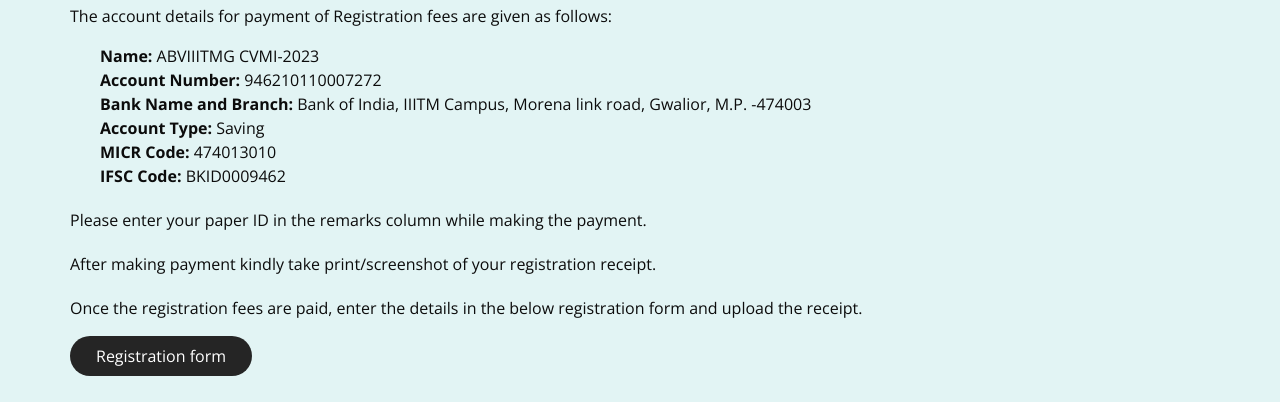
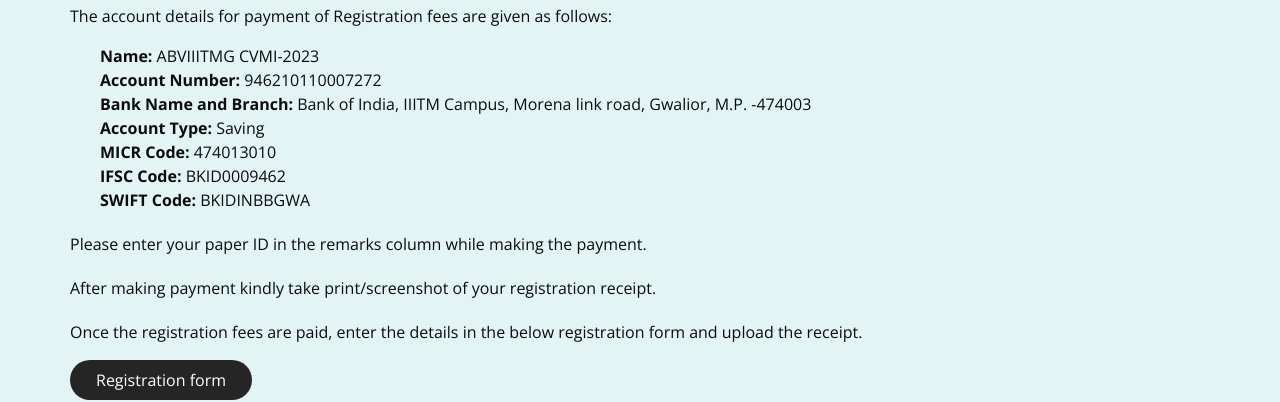
Before and after one commit to PradhumnAgarwal/cvmi-2023, a plain HTML site: page registration.html in a window 1280 px wide. Shown: the part 434-836 px from the top of the page. Drawn offline with nearby package versions, Linux system fonts and the light colour scheme.

Commit message:
SWIFT CODE

```diff
--- a/registration.html
+++ b/registration.html
@@ -199,6 +199,8 @@
                 <span><b>MICR Code:</b> 474013010</span>
                 <br />
                 <span><b>IFSC Code:</b> BKID0009462</span>
+                <br />
+                <span><b>SWIFT Code:</b> BKIDINBBGWA</span>
               </div>
               <p>
                 Please enter your paper ID in the remarks column while making
```
